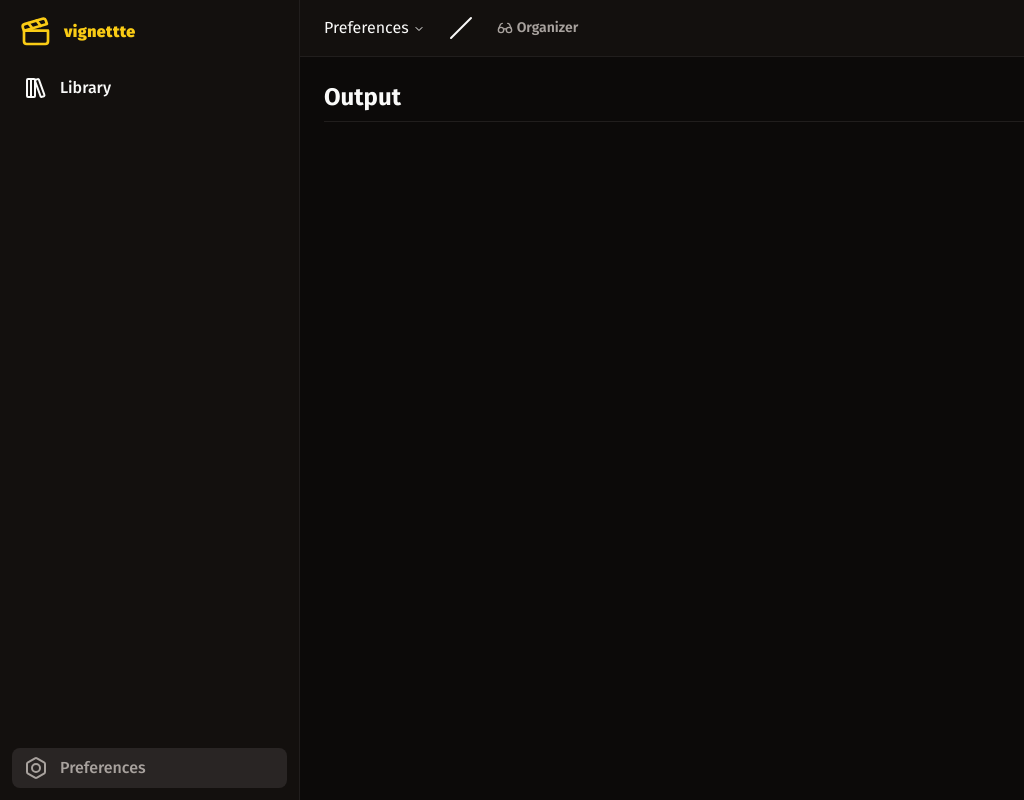
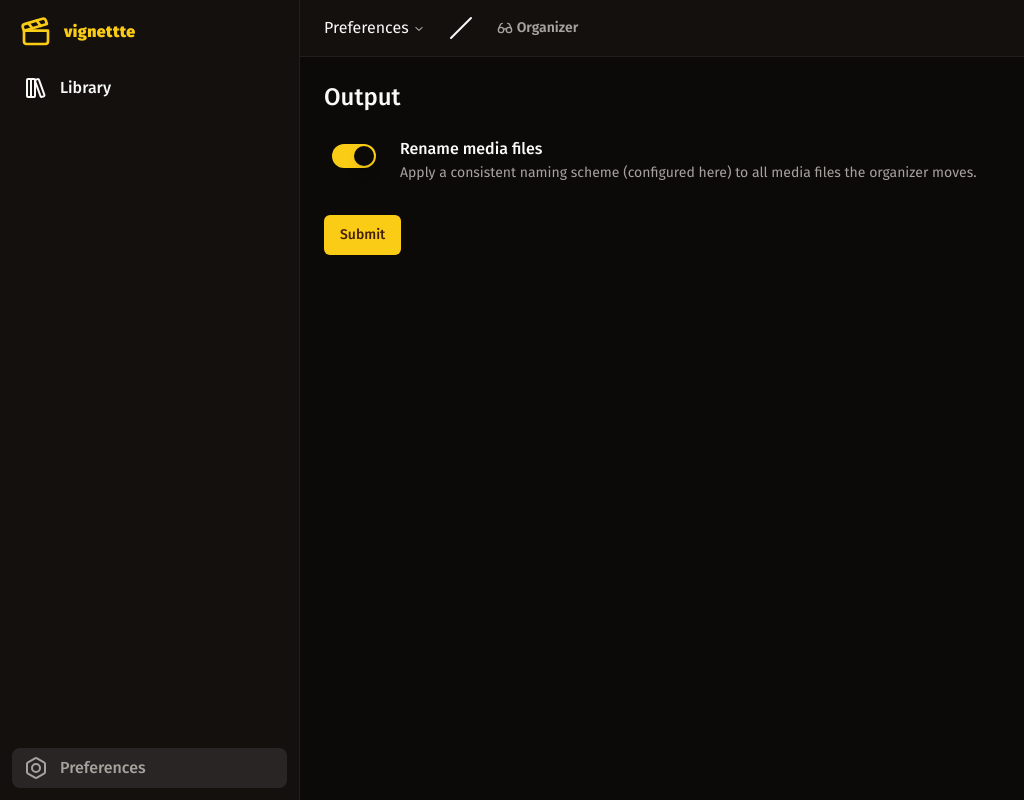
Before and after one commit to dewclaws/vignettte, a Next.js app in the folder frontend/: page /preferences/organizer in a window 1280 px wide. Shown: the whole page, without its empty margins (0-1024 px from the left). Built offline with nearby package versions, Linux system fonts and the light colour scheme; a web font is replaced by a local one.

Commit message:
frontend work

```diff
--- /dev/null
+++ b/frontend/app/forms/organizer-settings.tsx
@@ -0,0 +1,76 @@
+"use client";
+
+import { zodResolver } from "@hookform/resolvers/zod";
+import { useForm } from "react-hook-form";
+import { z } from "zod";
+
+import { Button } from "@/components/ui/button";
+import {
+  Form,
+  FormControl,
+  FormDescription,
+  FormField,
+  FormItem,
+  FormLabel,
+} from "@/components/ui/form";
+import { Switch } from "@/components/ui/switch";
+import { toast } from "sonner";
+
+const FormSchema = z.object({
+  rename_media: z.boolean().optional(),
+});
+
+export function OrganizerSettingsForm() {
+  const form = useForm<z.infer<typeof FormSchema>>({
+    resolver: zodResolver(FormSchema),
+    defaultValues: {
+      rename_media: true,
+    },
+  });
+
+  function onSubmit(data: z.infer<typeof FormSchema>) {
+    toast("You submitted the following values:", {
+      description: (
+        <pre className="mt-2 w-[340px] rounded-md bg-slate-950 p-4">
+          <code className="text-white">{JSON.stringify(data, null, 2)}</code>
+        </pre>
+      ),
+    });
+  }
+
+  return (
+    <Form {...form}>
+      <form onSubmit={form.handleSubmit(onSubmit)} className="w-full space-y-8">
+        <div>
+          <h4 className="mb-4 text-2xl font-medium">Output</h4>
+          <div className="space-y-4">
+            <FormField
+              control={form.control}
+              name="rename_media"
+              render={({ field }) => (
+                <FormItem className="flex items-center gap-6 px-2">
+                  <FormControl>
+                    <Switch
+                      checked={field.value}
+                      onCheckedChange={field.onChange}
+                    />
+                  </FormControl>
+                  <div className="space-y-0.5">
+                    <FormLabel className="text-base">
+                      Rename media files
+                    </FormLabel>
+                    <FormDescription>
+                      Apply a consistent naming scheme (configured here) to all
+                      media files the organizer moves.
+                    </FormDescription>
+                  </div>
+                </FormItem>
+              )}
+            />
+          </div>
+        </div>
+        <Button type="submit">Submit</Button>
+      </form>
+    </Form>
+  );
+}
--- a/frontend/app/layout.tsx
+++ b/frontend/app/layout.tsx
@@ -1,4 +1,5 @@
 import NavPane from "@/components/shell/nav/pane";
+import { Toaster } from "@/components/ui/toaster";
 import { cc } from "@/lib/utilities";
 import type { Metadata } from "next";
 import { Fira_Sans, Martian_Mono } from "next/font/google";
@@ -39,6 +40,7 @@
         <div className="grid min-h-screen w-full overflow-hidden lg:grid-cols-[300px_1fr]">
           <NavPane />
           <main className="flex flex-col">{children}</main>
+          <Toaster />
         </div>
       </body>
     </html>
--- a/frontend/app/preferences/organizer/page.tsx
+++ b/frontend/app/preferences/organizer/page.tsx
@@ -1,10 +1,5 @@
-import { Separator } from "@/components/ui/separator";
+import { OrganizerSettingsForm } from "@/app/forms/organizer-settings";
 
 export default function OrganizerSettings() {
-  return (
-    <>
-      <h1 className="font-bold text-2xl">Output</h1>
-      <Separator className="my-2" />
-    </>
-  );
+  return <OrganizerSettingsForm />;
 }
--- /dev/null
+++ b/frontend/components/ui/form.tsx
@@ -0,0 +1,177 @@
+import * as LabelPrimitive from "@radix-ui/react-label";
+import { Slot } from "@radix-ui/react-slot";
+import * as React from "react";
+import {
+  Controller,
+  ControllerProps,
+  FieldPath,
+  FieldValues,
+  FormProvider,
+  useFormContext,
+} from "react-hook-form";
+
+import { cc } from "@/lib/utilities";
+import { Label } from "./label";
+
+const Form = FormProvider;
+
+type FormFieldContextValue<
+  TFieldValues extends FieldValues = FieldValues,
+  TName extends FieldPath<TFieldValues> = FieldPath<TFieldValues>,
+> = {
+  name: TName;
+};
+
+const FormFieldContext = React.createContext<FormFieldContextValue>(
+  {} as FormFieldContextValue,
+);
+
+const FormField = <
+  TFieldValues extends FieldValues = FieldValues,
+  TName extends FieldPath<TFieldValues> = FieldPath<TFieldValues>,
+>({
+  ...props
+}: ControllerProps<TFieldValues, TName>) => {
+  return (
+    <FormFieldContext.Provider value={{ name: props.name }}>
+      <Controller {...props} />
+    </FormFieldContext.Provider>
+  );
+};
+
+const useFormField = () => {
+  const fieldContext = React.useContext(FormFieldContext);
+  const itemContext = React.useContext(FormItemContext);
+  const { getFieldState, formState } = useFormContext();
+
+  const fieldState = getFieldState(fieldContext.name, formState);
+
+  if (!fieldContext) {
+    throw new Error("useFormField should be used within <FormField>");
+  }
+
+  const { id } = itemContext;
+
+  return {
+    id,
+    name: fieldContext.name,
+    formItemId: `${id}-form-item`,
+    formDescriptionId: `${id}-form-item-description`,
+    formMessageId: `${id}-form-item-message`,
+    ...fieldState,
+  };
+};
+
+type FormItemContextValue = {
+  id: string;
+};
+
+const FormItemContext = React.createContext<FormItemContextValue>(
+  {} as FormItemContextValue,
+);
+
+const FormItem = React.forwardRef<
+  HTMLDivElement,
+  React.HTMLAttributes<HTMLDivElement>
+>(({ className, ...props }, ref) => {
+  const id = React.useId();
+
+  return (
+    <FormItemContext.Provider value={{ id }}>
+      <div ref={ref} className={cc("space-y-2", className)} {...props} />
+    </FormItemContext.Provider>
+  );
+});
+FormItem.displayName = "FormItem";
+
+const FormLabel = React.forwardRef<
+  React.ElementRef<typeof LabelPrimitive.Root>,
+  React.ComponentPropsWithoutRef<typeof LabelPrimitive.Root>
+>(({ className, ...props }, ref) => {
+  const { error, formItemId } = useFormField();
+
+  return (
+    <Label
+      ref={ref}
+      className={cc(error && "text-destructive", className)}
+      htmlFor={formItemId}
+      {...props}
+    />
+  );
+});
+FormLabel.displayName = "FormLabel";
+
+const FormControl = React.forwardRef<
+  React.ElementRef<typeof Slot>,
+  React.ComponentPropsWithoutRef<typeof Slot>
+>(({ ...props }, ref) => {
+  const { error, formItemId, formDescriptionId, formMessageId } =
+    useFormField();
+
+  return (
+    <Slot
+      ref={ref}
+      id={formItemId}
+      aria-describedby={
+        !error
+          ? `${formDescriptionId}`
+          : `${formDescriptionId} ${formMessageId}`
+      }
+      aria-invalid={!!error}
+      {...props}
+    />
+  );
+});
+FormControl.displayName = "FormControl";
+
+const FormDescription = React.forwardRef<
+  HTMLParagraphElement,
+  React.HTMLAttributes<HTMLParagraphElement>
+>(({ className, ...props }, ref) => {
+  const { formDescriptionId } = useFormField();
+
+  return (
+    <p
+      ref={ref}
+      id={formDescriptionId}
+      className={cc("text-sm text-muted-foreground", className)}
+      {...props}
+    />
+  );
+});
+FormDescription.displayName = "FormDescription";
+
+const FormMessage = React.forwardRef<
+  HTMLParagraphElement,
+  React.HTMLAttributes<HTMLParagraphElement>
+>(({ className, children, ...props }, ref) => {
+  const { error, formMessageId } = useFormField();
+  const body = error ? String(error?.message) : children;
+
+  if (!body) {
+    return null;
+  }
+
+  return (
+    <p
+      ref={ref}
+      id={formMessageId}
+      className={cc("text-sm font-medium text-destructive", className)}
+      {...props}
+    >
+      {body}
+    </p>
+  );
+});
+FormMessage.displayName = "FormMessage";
+
+export {
+  Form,
+  FormControl,
+  FormDescription,
+  FormField,
+  FormItem,
+  FormLabel,
+  FormMessage,
+  useFormField,
+};
--- /dev/null
+++ b/frontend/components/ui/label.tsx
@@ -0,0 +1,26 @@
+"use client";
+
+import * as LabelPrimitive from "@radix-ui/react-label";
+import { cva, type VariantProps } from "class-variance-authority";
+import * as React from "react";
+
+import { cc } from "@/lib/utilities";
+
+const labelVariants = cva(
+  "text-sm font-medium leading-none peer-disabled:cursor-not-allowed peer-disabled:opacity-70",
+);
+
+const Label = React.forwardRef<
+  React.ElementRef<typeof LabelPrimitive.Root>,
+  React.ComponentPropsWithoutRef<typeof LabelPrimitive.Root> &
+    VariantProps<typeof labelVariants>
+>(({ className, ...props }, ref) => (
+  <LabelPrimitive.Root
+    ref={ref}
+    className={cc(labelVariants(), className)}
+    {...props}
+  />
+));
+Label.displayName = LabelPrimitive.Root.displayName;
+
+export { Label };
--- /dev/null
+++ b/frontend/components/ui/toaster.tsx
@@ -0,0 +1,28 @@
+"use client";
+
+import { Toaster as Sonner } from "sonner";
+
+type ToasterProps = React.ComponentProps<typeof Sonner>;
+
+const Toaster = ({ ...props }: ToasterProps) => {
+  return (
+    <Sonner
+      theme="dark"
+      className="toaster group"
+      toastOptions={{
+        classNames: {
+          toast:
+            "group toast group-[.toaster]:bg-background group-[.toaster]:text-foreground group-[.toaster]:border-border group-[.toaster]:shadow-lg",
+          description: "group-[.toast]:text-muted-foreground",
+          actionButton:
+            "group-[.toast]:bg-primary group-[.toast]:text-primary-foreground",
+          cancelButton:
+            "group-[.toast]:bg-muted group-[.toast]:text-muted-foreground",
+        },
+      }}
+      {...props}
+    />
+  );
+};
+
+export { Toaster };
```
Also changed, not shown: frontend/package.json (+6 -1 lines), frontend/components/ui/switch.tsx (renamed from frontend/components/ui/toggle.tsx), 1 other file (tests, documents, lock files or other folders).
